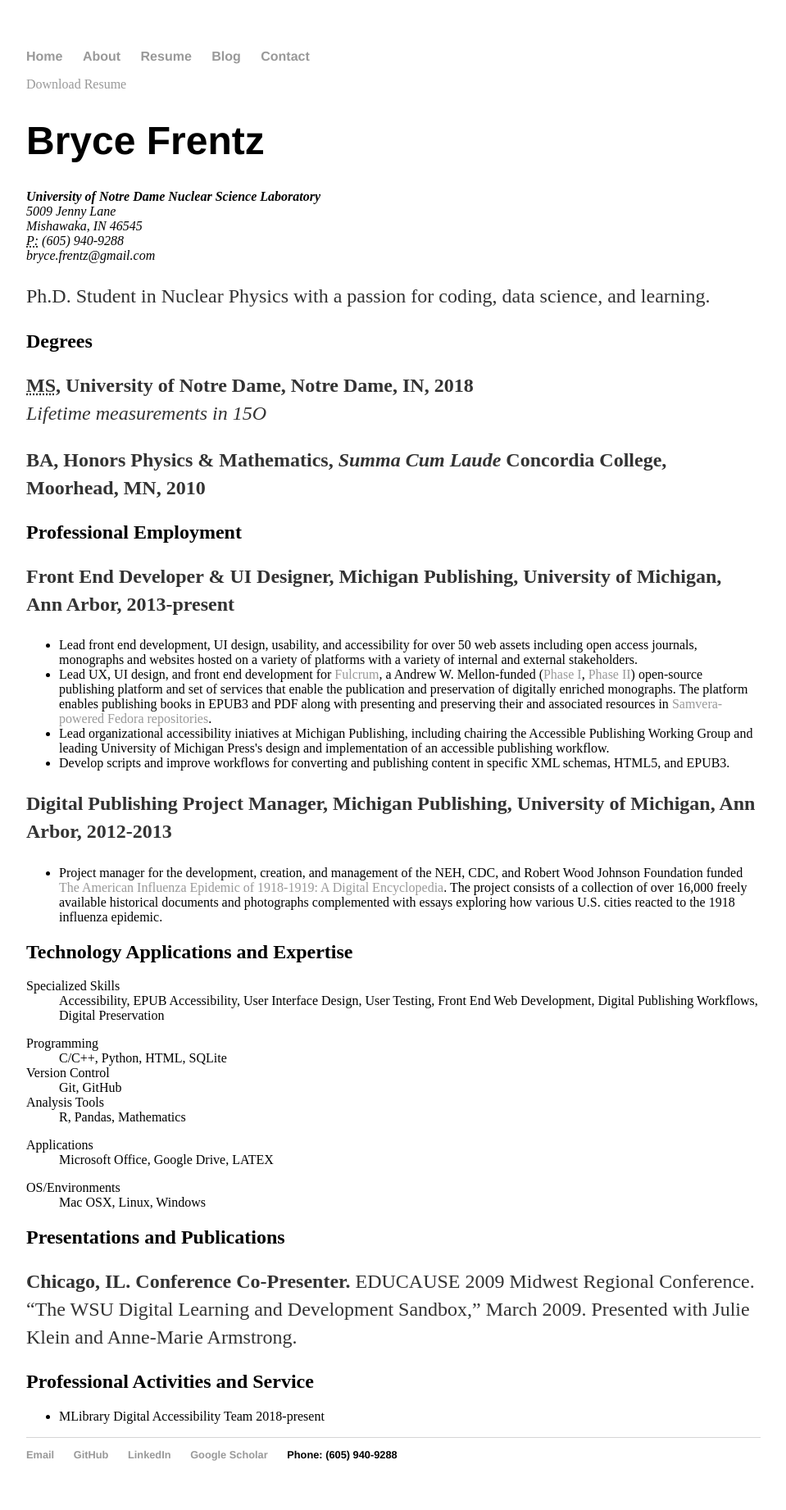
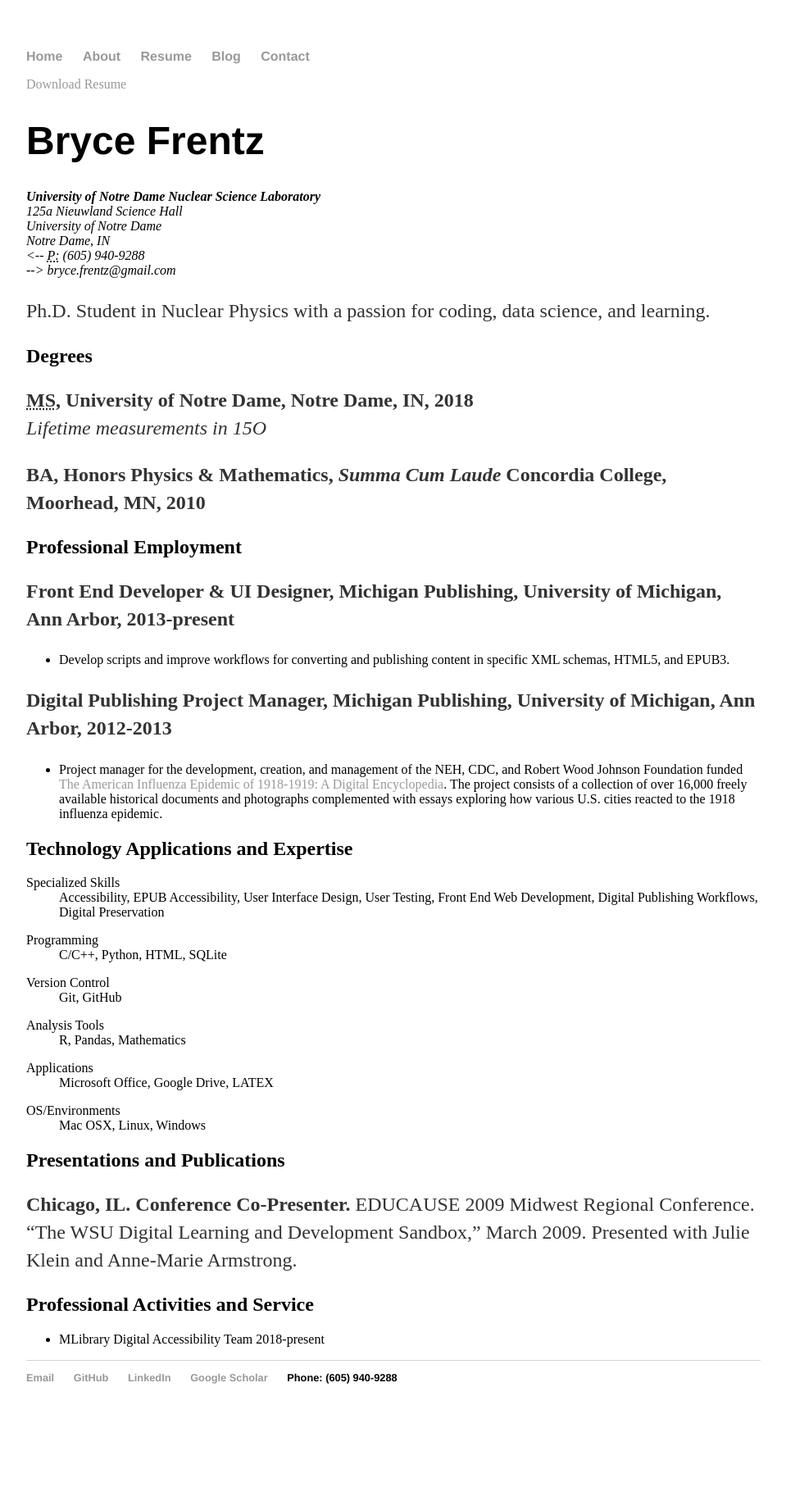
Before and after one commit to bfrentz/bfrentz.github.io, a Jekyll site: the page built from resume/index.html, in a window 1280 px wide. Shown: the whole page at 82% size, without its empty margins (160-1119 px from the left). Built offline with Jekyll 4.4.1, drawn with Linux system fonts in a browser that asks for light colours; after the commit the page ends 1748 px from its top, so only the background shows below that.

Commit message:
Updated resume page

```diff
--- a/resume/index.html
+++ b/resume/index.html
@@ -14,9 +14,10 @@ description: Current resume for Bryce Frentz, a graduate student, programmer, ph
 				<span itemprop="name"><h1>Bryce Frentz</h1></span>
 				<address>
 				<span itemprop="affiliation"><strong>University of Notre Dame Nuclear Science Laboratory</strong><br></span>
-				5009 Jenny Lane<br>
-				Mishawaka, IN 46545<br>
-				<abbr title="phone">P:</abbr> (605) 940-9288<br>
+				125a Nieuwland Science Hall<br>
+				University of Notre Dame<br>
+				Notre Dame, IN<br>
+				<-- <abbr title="phone">P:</abbr> (605) 940-9288<br> -->
 				<span class="obfuscate">bryce.frentz@gmail.com</span>
 				</address>
 				</div>
@@ -32,11 +33,7 @@ description: Current resume for Bryce Frentz, a graduate student, programmer, ph
 				<h2>Professional Employment</h2>
 				<p><strong>Front End Developer &amp; UI Designer, Michigan Publishing, University of Michigan, Ann Arbor, 2013-present</strong></p>
 				<ul>
-				<li>Lead front end development, UI design, usability, and accessibility for over 50 web assets including open access journals, monographs and websites hosted on a variety of platforms with a variety of internal and external stakeholders.</li>
-				<li>Lead UX, UI design, and front end development for <a href="https://fulcrum.org" title="Fulcrum website">Fulcrum</a>, a Andrew W. Mellon-funded (<a href=
-"https://mellon.org/grants/grants-database/grants/university-of-michigan/11500643/">Phase I</a>, <a href="https://mellon.org/grants/grants-database/grants/university-of-michigan/1710-04983/">Phase II</a>) open-source publishing platform and set of services that enable the publication and preservation of digitally enriched monographs. The platform enables publishing books in EPUB3 and PDF along with presenting and preserving their and associated resources in <a href="http://samvera.org/">Samvera-powered Fedora repositories</a>.</li>
-				<li>Lead organizational accessibility iniatives at Michigan Publishing, including chairing the Accessible Publishing Working Group and leading University of Michigan Press's design and implementation of an accessible publishing workflow.</li>
-				<li>Develop scripts and improve workflows for converting and publishing content in specific XML schemas, HTML5, and EPUB3.</li>
+					<li>Develop scripts and improve workflows for converting and publishing content in specific XML schemas, HTML5, and EPUB3.</li>
 				</ul>
 
 				<p><strong>Digital Publishing Project Manager, Michigan Publishing, University of Michigan, Ann Arbor, 2012-2013</strong></p>
@@ -52,8 +49,12 @@ description: Current resume for Bryce Frentz, a graduate student, programmer, ph
 					<dl class="dl-horizontal">
 						<dt>Programming</dt>
 						<dd>C/C++, Python, HTML, SQLite</dd>
+					</dl>
+					<dl class="dl-horizontal">
 						<dt>Version Control</dt>
 						<dd>Git, GitHub</dd>
+					</dl>
+					<dl class="dl-horizontal">
 						<dt>Analysis Tools</dt>
 						<dd>R, Pandas, Mathematics</dd>
 					</dl>
```
